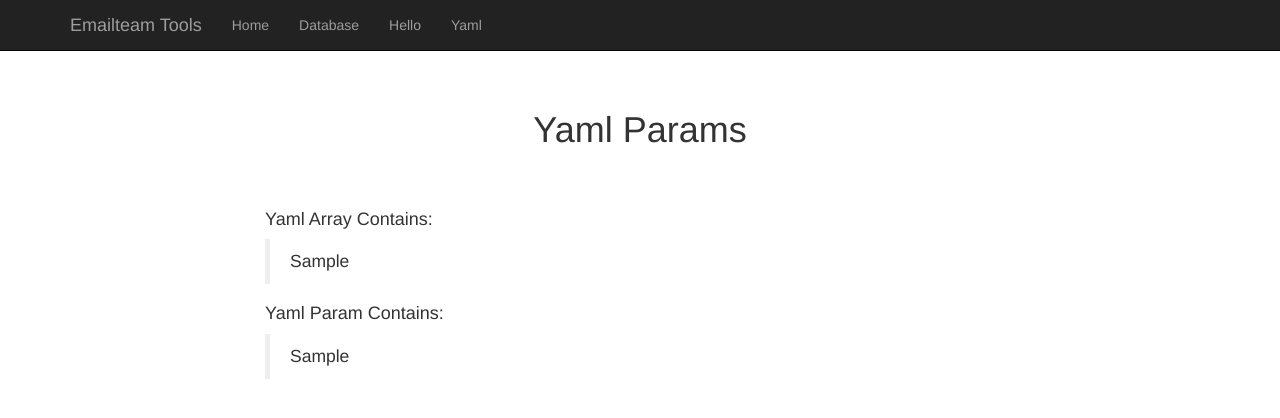
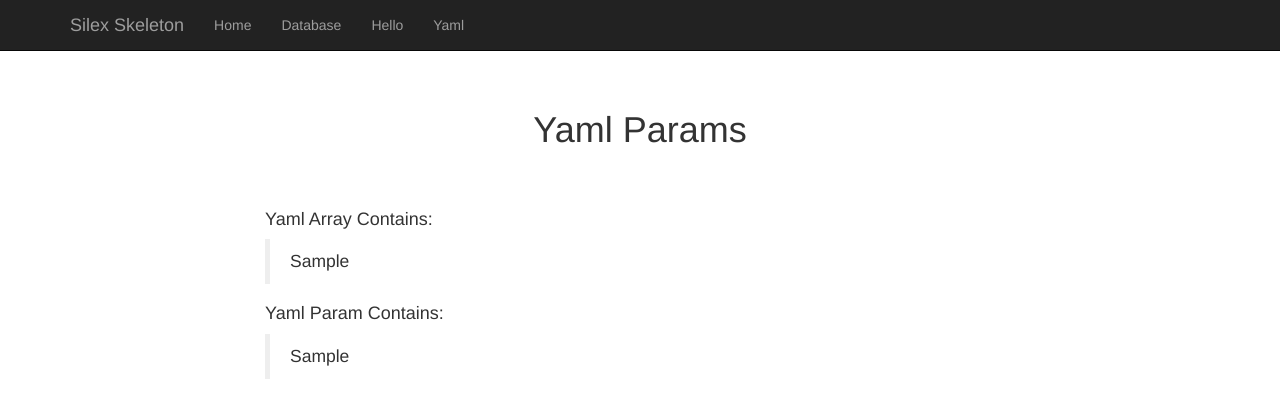
Before and after one commit to perlnerd/silex-scaffolding, a PHP site: template html/views/pages/yaml.twig in a window 1280 px wide. Shown: the top 418 px of the page. Run offline with PHP 8.4, Linux system fonts and the light colour scheme; the template is opened without the code that fills it: most values are stand-ins (such as "Sample title", 1, 10 or a date in 2020); some libraries are stand-ins or nearby versions.

Commit message:
updated nav bar brand

```diff
--- a/html/views/layout.twig
+++ b/html/views/layout.twig
@@ -26,7 +26,7 @@
               <span class="icon-bar"></span>
               <span class="icon-bar"></span>
             </button>
-            <a class="navbar-brand" href="{{ path('home') }}">Emailteam Tools</a>
+            <a class="navbar-brand" href="{{ path('home') }}">Silex Skeleton</a>
           </div>
           <div class="collapse navbar-collapse">
             <ul class="nav navbar-nav">
```
